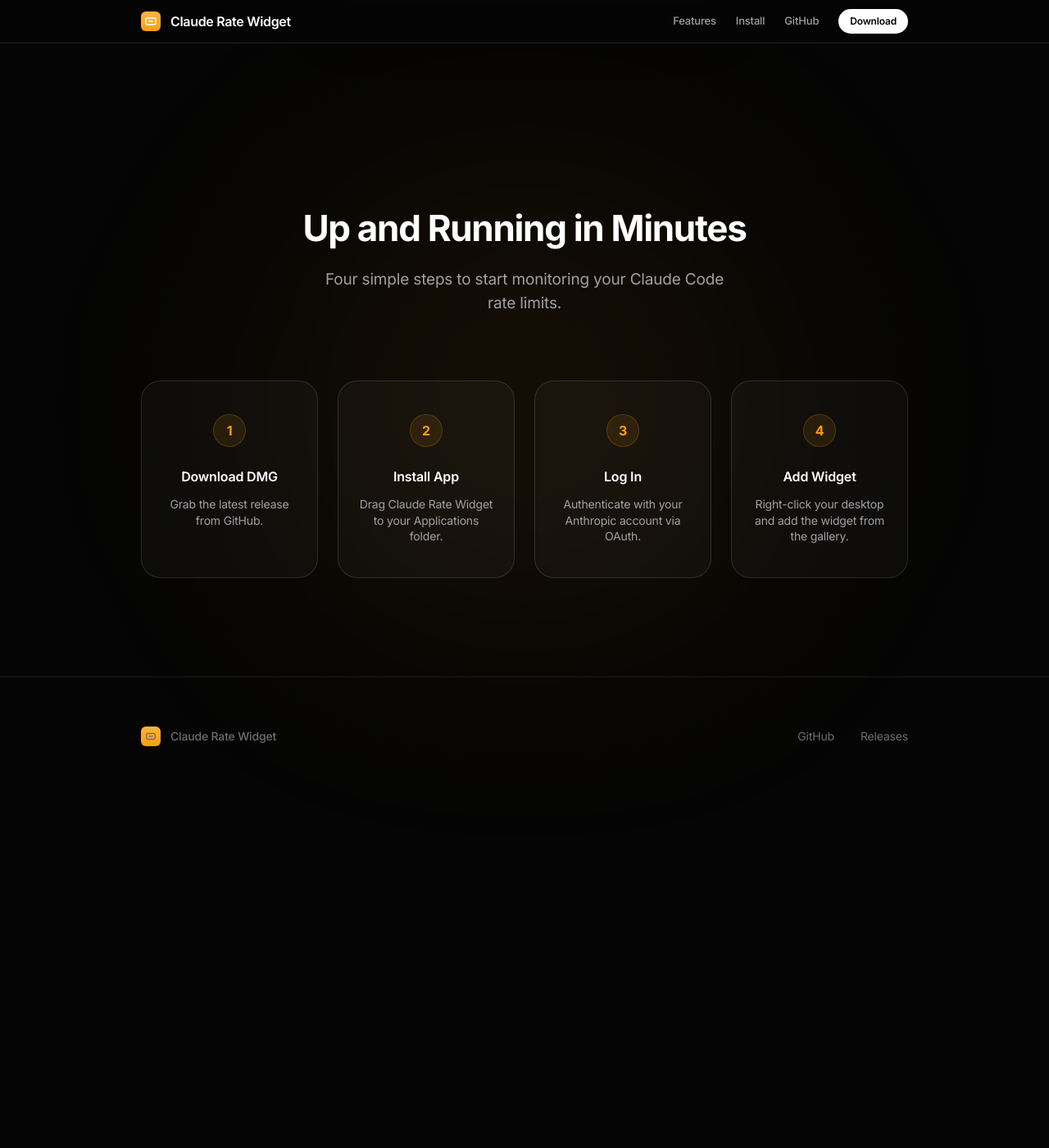
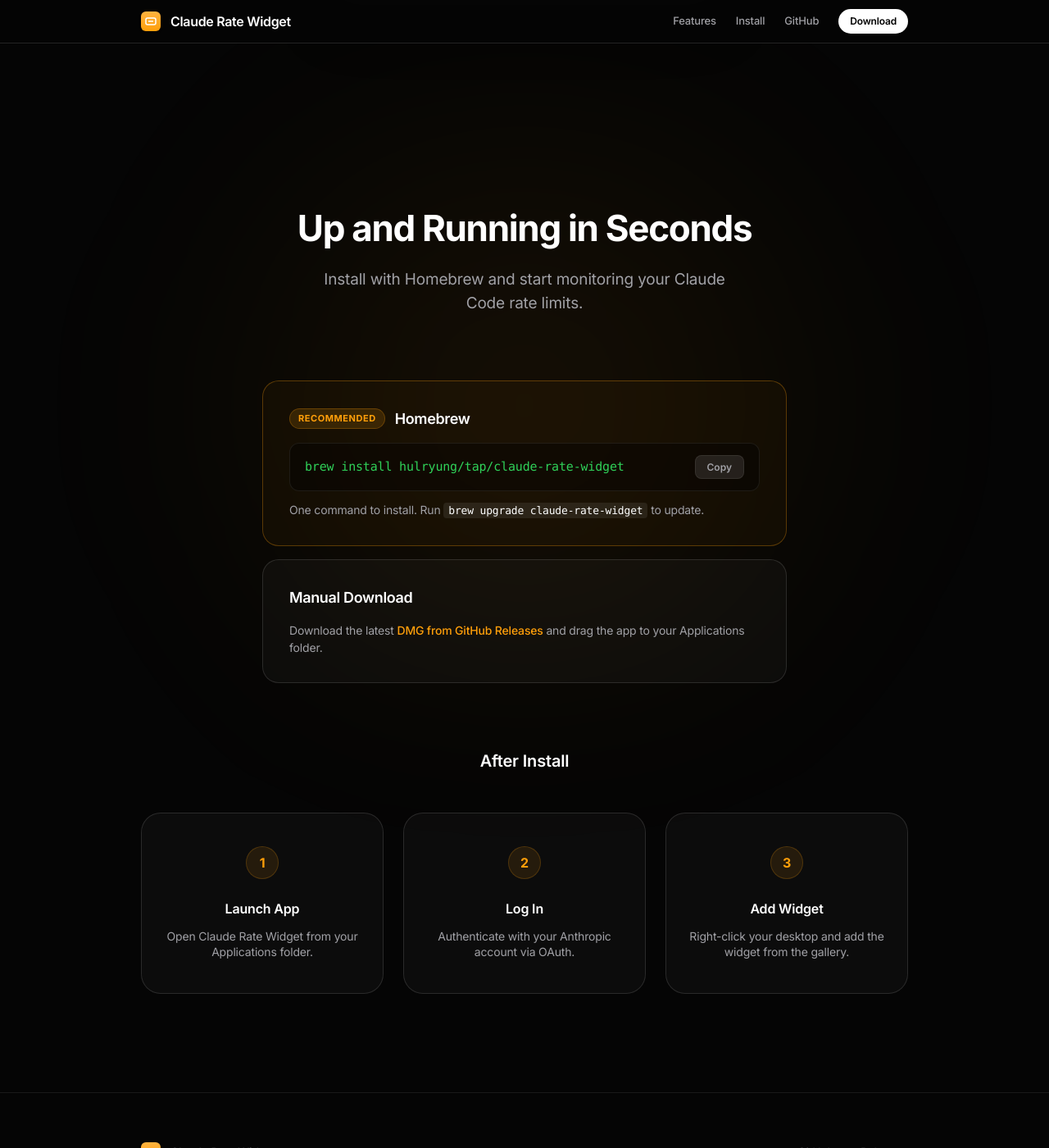
Before and after one commit to hulryung/cc-rate-widget, a Jekyll site: the page built from docs/index.html, in a window 1280 px wide and 1400 px high, scrolled down 3295 px. Shown: the whole window at 82% size. Built offline with Jekyll 4.4.1, drawn with Linux system fonts in a browser that asks for light colours; before the commit the page ends 4265 px from its top, so only the background shows below that.

Commit message:
docs: add Homebrew install section to landing page

```diff
--- a/docs/_layouts/default.html
+++ b/docs/_layouts/default.html
@@ -521,9 +521,121 @@ nav .container {
   padding: 120px 0;
 }
 
+.install-methods {
+  display: flex;
+  flex-direction: column;
+  gap: 16px;
+  max-width: 640px;
+  margin: 0 auto;
+}
+
+.install-method {
+  background: var(--bg-card);
+  border: 1px solid var(--border-card);
+  border-radius: 20px;
+  padding: 32px;
+}
+
+.install-method.primary {
+  border-color: rgba(255, 159, 10, 0.3);
+  background: rgba(255, 159, 10, 0.04);
+}
+
+.install-method-header {
+  display: flex;
+  align-items: center;
+  gap: 12px;
+  margin-bottom: 16px;
+}
+
+.install-method-header h3 {
+  font-size: 18px;
+  font-weight: 600;
+  letter-spacing: -0.02em;
+}
+
+.install-badge {
+  font-size: 11px;
+  font-weight: 700;
+  text-transform: uppercase;
+  letter-spacing: 0.05em;
+  padding: 3px 10px;
+  border-radius: 100px;
+}
+
+.install-badge.recommended {
+  background: rgba(255, 159, 10, 0.15);
+  color: var(--accent-orange);
+  border: 1px solid rgba(255, 159, 10, 0.25);
+}
+
+.install-code {
+  display: flex;
+  align-items: center;
+  background: rgba(0, 0, 0, 0.4);
+  border: 1px solid var(--border-subtle);
+  border-radius: 12px;
+  padding: 14px 18px;
+  margin-bottom: 12px;
+  gap: 12px;
+}
+
+.install-code code {
+  flex: 1;
+  font-family: 'SF Mono', SFMono-Regular, ui-monospace, Menlo, monospace;
+  font-size: 15px;
+  color: var(--accent-green);
+  white-space: nowrap;
+  overflow-x: auto;
+}
+
+.copy-btn {
+  background: rgba(255, 255, 255, 0.1);
+  border: 1px solid var(--border-subtle);
+  color: var(--text-secondary);
+  padding: 6px 14px;
+  border-radius: 8px;
+  font-size: 12px;
+  font-weight: 600;
+  cursor: pointer;
+  transition: background 0.2s ease, color 0.2s ease;
+  white-space: nowrap;
+  font-family: inherit;
+}
+
+.copy-btn:hover {
+  background: rgba(255, 255, 255, 0.15);
+  color: var(--text-primary);
+}
+
+.install-note {
+  font-size: 14px;
+  color: var(--text-secondary);
+  line-height: 1.5;
+}
+
+.install-note code {
+  font-family: 'SF Mono', SFMono-Regular, ui-monospace, Menlo, monospace;
+  font-size: 13px;
+  color: var(--text-primary);
+  background: rgba(255, 255, 255, 0.08);
+  padding: 2px 6px;
+  border-radius: 4px;
+}
+
+.install-note a {
+  color: var(--accent-orange);
+  text-decoration: none;
+  font-weight: 500;
+}
+
+.install-note a:hover {
+  text-decoration: underline;
+}
+
 .steps {
   display: grid;
-  grid-template-columns: repeat(4, 1fr);
+  grid-template-columns: repeat(3, 1fr);
   gap: 24px;
 }
 
@@ -629,7 +741,11 @@ footer .container {
 /* ---- Responsive ---- */
 @media (max-width: 960px) {
   .feature-grid { grid-template-columns: repeat(2, 1fr); }
-  .steps { grid-template-columns: repeat(2, 1fr); }
+  .steps { grid-template-columns: repeat(3, 1fr); }
+}
+
+@media (max-width: 768px) {
+  .steps { grid-template-columns: 1fr; }
 }
 
 @media (max-width: 640px) {
--- a/docs/index.html
+++ b/docs/index.html
@@ -161,27 +161,49 @@ description: Free, open-source macOS widget that tracks your Claude Code API rat
 <section class="installation" id="install">
   <div class="container">
     <div class="section-header">
-      <h2 class="fade-in">Up and Running in Minutes</h2>
-      <p class="fade-in d1">Four simple steps to start monitoring your Claude Code rate limits.</p>
+      <h2 class="fade-in">Up and Running in Seconds</h2>
+      <p class="fade-in d1">Install with Homebrew and start monitoring your Claude Code rate limits.</p>
+    </div>
+
+    <div class="install-methods">
+      <!-- Homebrew -->
+      <div class="install-method primary fade-in d2">
+        <div class="install-method-header">
+          <span class="install-badge recommended">Recommended</span>
+          <h3>Homebrew</h3>
+        </div>
+        <div class="install-code">
+          <code>brew install hulryung/tap/claude-rate-widget</code>
+          <button class="copy-btn" onclick="navigator.clipboard.writeText('brew install hulryung/tap/claude-rate-widget');this.textContent='Copied!';setTimeout(()=>this.textContent='Copy',1500)" aria-label="Copy command">Copy</button>
+        </div>
+        <p class="install-note">One command to install. Run <code>brew upgrade claude-rate-widget</code> to update.</p>
+      </div>
+
+      <!-- Manual -->
+      <div class="install-method fade-in d3">
+        <div class="install-method-header">
+          <h3>Manual Download</h3>
+        </div>
+        <p class="install-note">Download the latest <a href="{{ site.download_url }}">DMG from GitHub Releases</a> and drag the app to your Applications folder.</p>
+      </div>
+    </div>
+
+    <div class="section-header" style="margin-top: 80px; margin-bottom: 48px;">
+      <h3 class="fade-in" style="font-size: 20px; font-weight: 600;">After Install</h3>
     </div>
     <div class="steps">
       <div class="step fade-in d1">
         <div class="step-number">1</div>
-        <h3>Download DMG</h3>
-        <p>Grab the latest release from GitHub.</p>
+        <h3>Launch App</h3>
+        <p>Open Claude Rate Widget from your Applications folder.</p>
       </div>
       <div class="step fade-in d2">
         <div class="step-number">2</div>
-        <h3>Install App</h3>
-        <p>Drag Claude Rate Widget to your Applications folder.</p>
+        <h3>Log In</h3>
+        <p>Authenticate with your Anthropic account via OAuth.</p>
       </div>
       <div class="step fade-in d3">
         <div class="step-number">3</div>
-        <h3>Log In</h3>
-        <p>Authenticate with your Anthropic account via OAuth.</p>
-      </div>
-      <div class="step fade-in d4">
-        <div class="step-number">4</div>
         <h3>Add Widget</h3>
         <p>Right-click your desktop and add the widget from the gallery.</p>
       </div>
```
